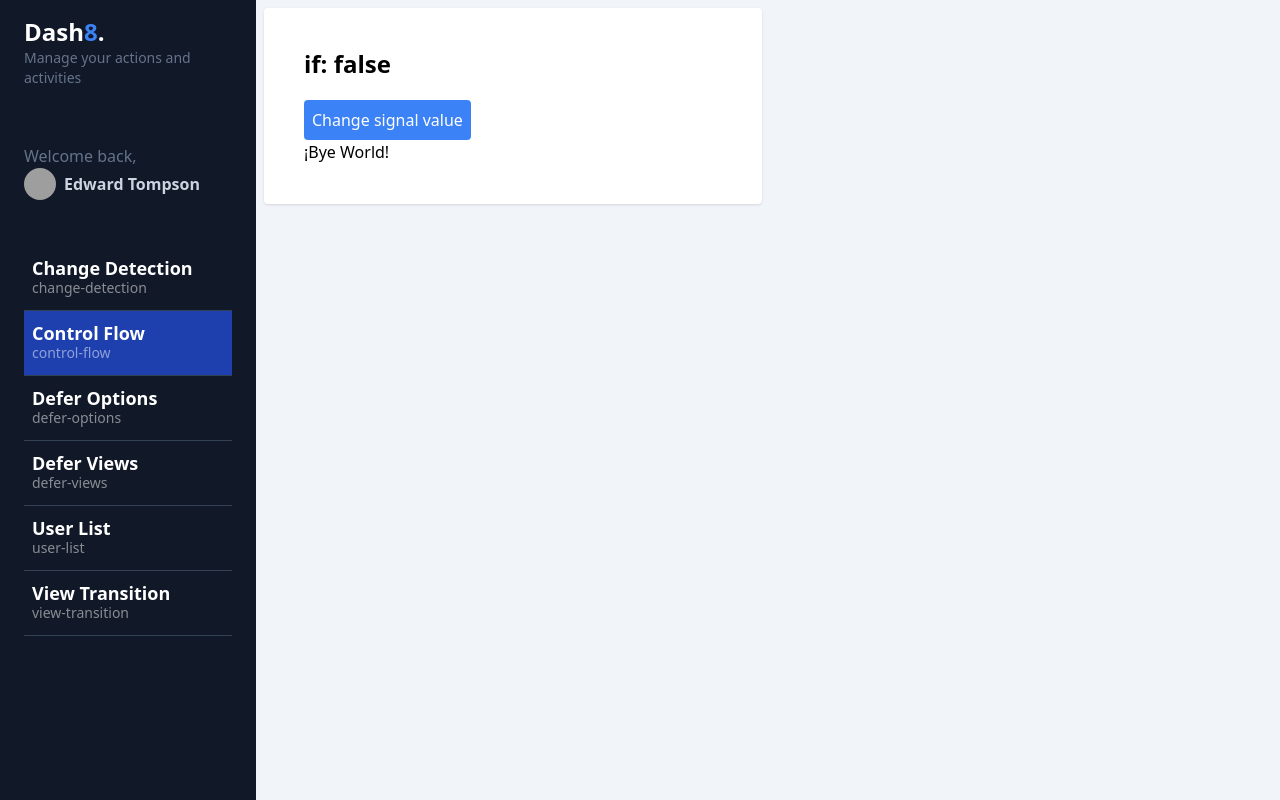
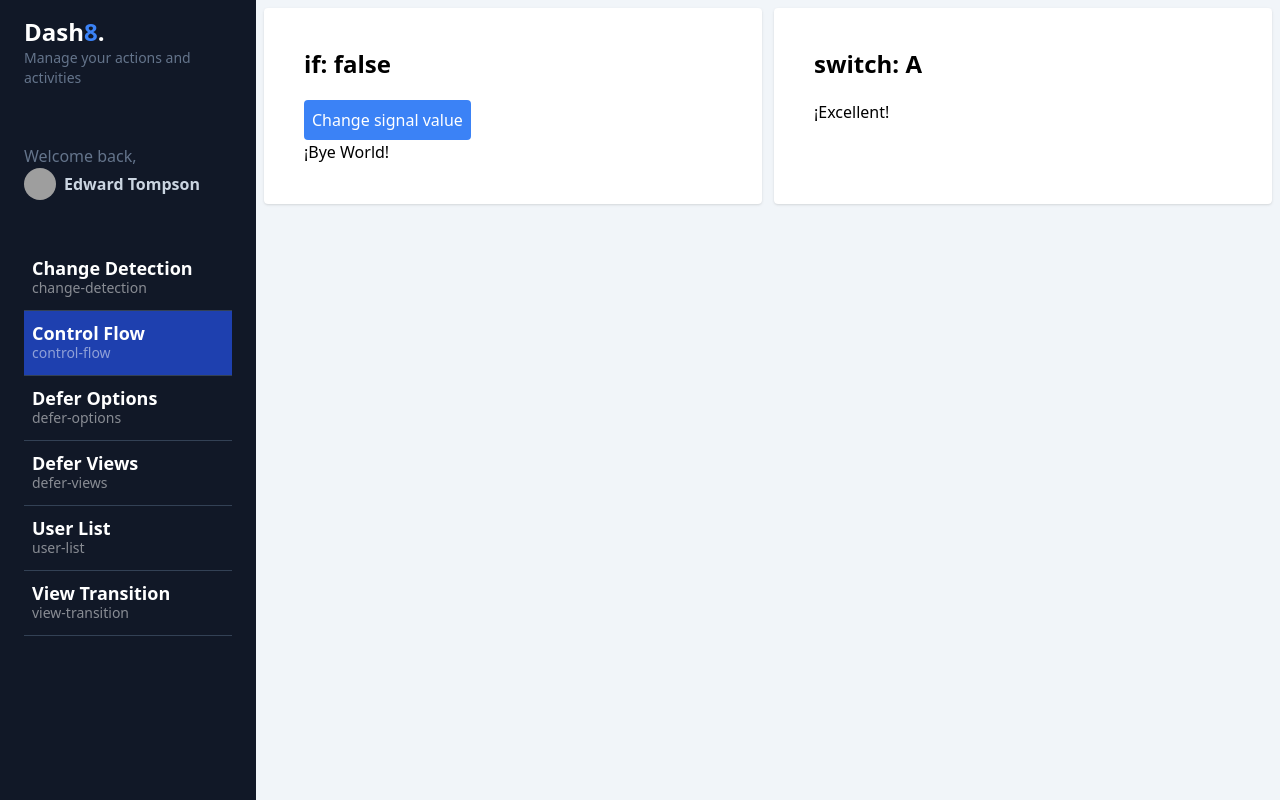
Before and after one commit to guidopontet/dashboard-angular, an Angular app: page /dashboard/control-flow in a window 1280 px wide. Built offline with nearby package versions, Linux system fonts and the light colour scheme; grey boxes are pictures that could not be loaded.

Commit message:
feat: add @switch control flow

```diff
--- a/src/app/dashboard/pages/control-flow/control-flow.component.html
+++ b/src/app/dashboard/pages/control-flow/control-flow.component.html
@@ -14,4 +14,22 @@
       <p>¡Bye World!</p>
     }
   </div>
+
+  <div class="bg-white rounded shadow p-10">
+
+    <h2 class="text-2xl font-bold mb-5">switch: {{ grade() }}</h2>
+
+    @switch (grade()) {
+      @case('A') {
+        <p>¡Excellent!</p>
+      }
+      @case('B') {
+        <p>¡Good!</p>
+      }
+      @default {
+        <p>¡Bad!</p>
+      }
+    }
+
+  </div>
 </section>
--- a/src/app/dashboard/pages/control-flow/control-flow.component.ts
+++ b/src/app/dashboard/pages/control-flow/control-flow.component.ts
@@ -1,4 +1,6 @@
 import { Component, signal } from '@angular/core';
+
+type Grade = 'A' | 'B' | 'F';
 
 @Component({
   selector: 'app-control-flow',
@@ -9,6 +11,7 @@
 })
 export default class ControlFlowComponent {
   public showContent = signal(false);
+  public grade = signal<Grade>('A');
 
   public toggleContent() {
     this.showContent.update((value) => !value)
```
